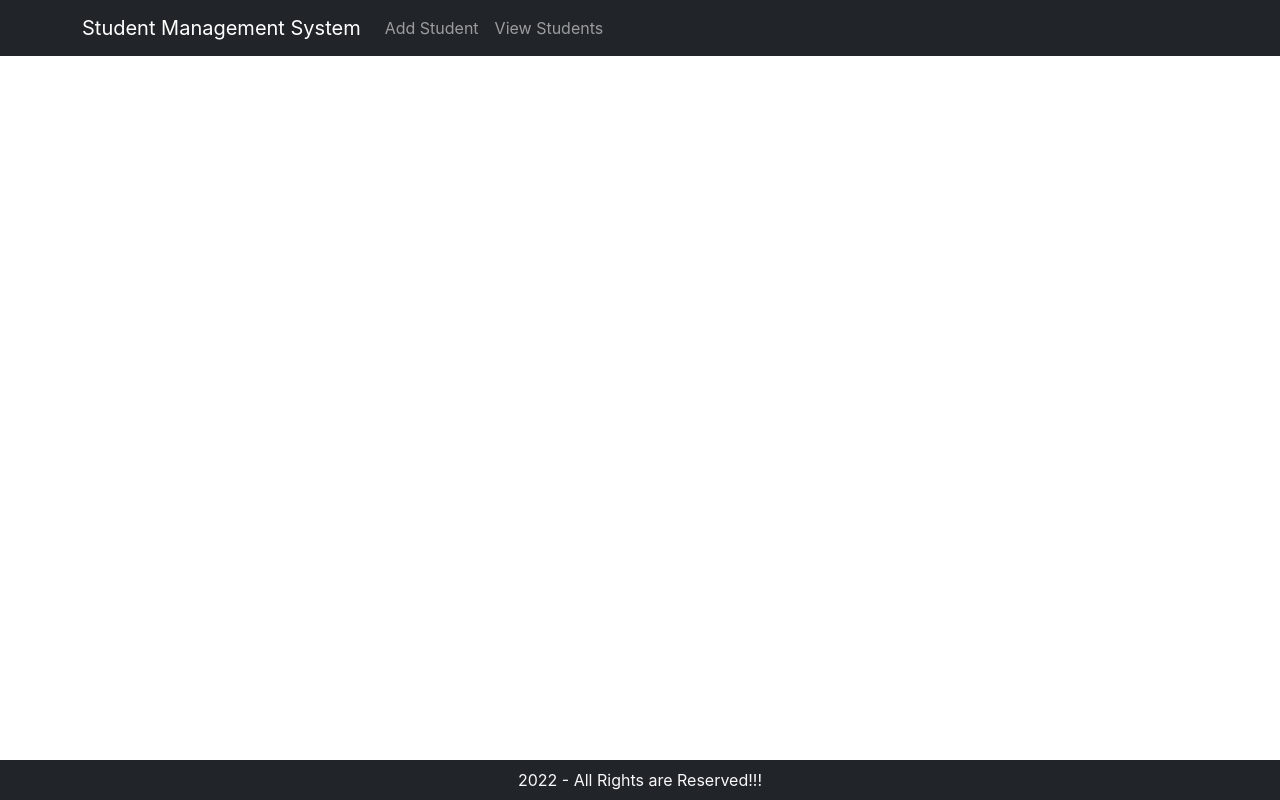
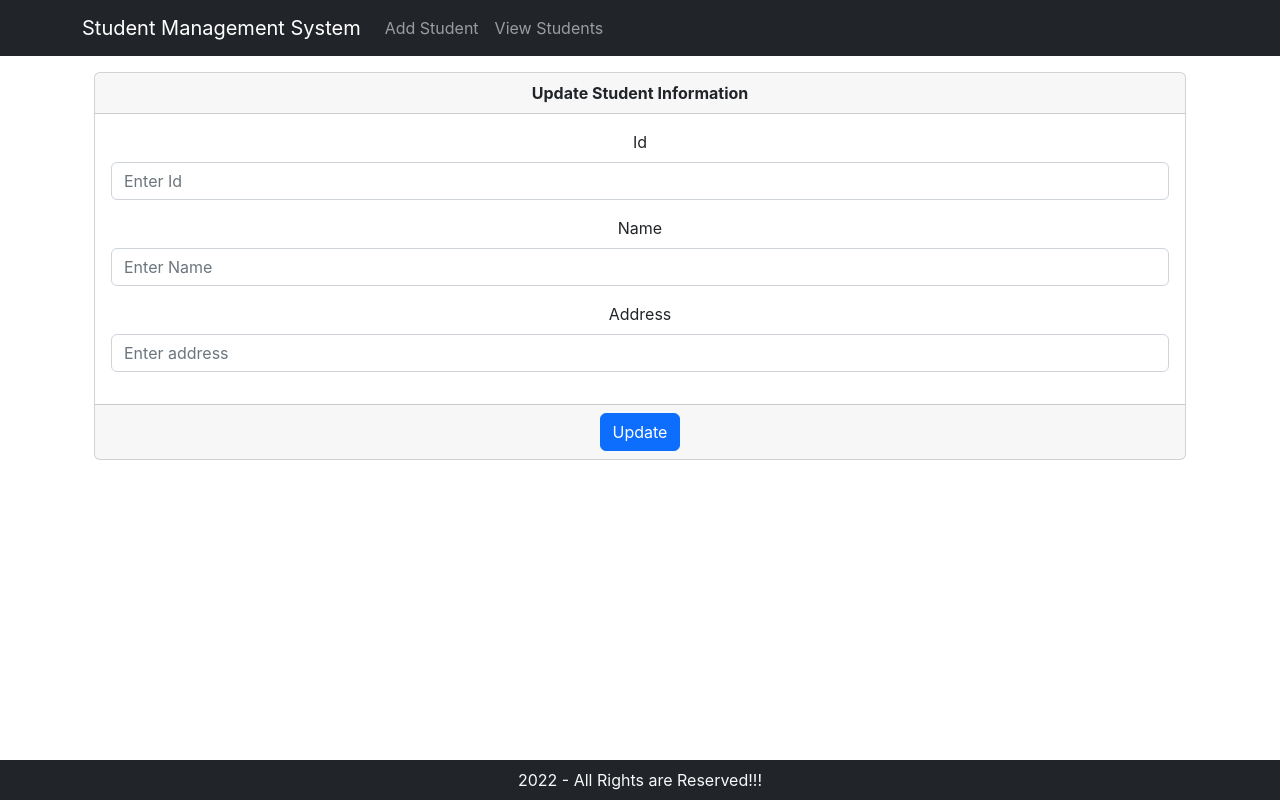
Before and after one commit to harshlakhani061/20IT061_StudentManagmentSystemFrontend, a React (Create React App) app: page /student/1 in a window 1280 px wide. Built offline with nearby package versions, Linux system fonts and the light colour scheme; no server answers.

Commit message:
Added Edit Functionality

```diff
--- a/src/App.js
+++ b/src/App.js
@@ -14,6 +14,7 @@
                <Container>
                    <Routes>
                        <Route path="student" element={<Student/>}/>
+                       <Route path="student/:studentId" element={<Student/>}/>
                        <Route path="listStudents" element={<StudentList/>}/>
                    </Routes>
                </Container>
--- a/src/Components/Student.js
+++ b/src/Components/Student.js
@@ -1,11 +1,29 @@
 import axios from "axios";
-import React, { useState } from "react";
-import { Container, Form, Card, Button } from "react-bootstrap";
+import React, {useEffect, useState} from "react";
+import {Container, Form, Card, Button} from "react-bootstrap";
+import {useNavigate, useParams} from "react-router-dom";
 
 export default function Student() {
-const [id, setId] = useState();
-  const [name, setName] = useState();
-  const [address, setAddress] = useState();
+    const [id, setId] = useState([]);
+    const [name, setName] = useState([]);
+    const [address, setAddress] = useState([]);
+
+    const { studentId } = useParams();
+    const navigate = useNavigate();
+
+    useEffect(() => {
+        if (studentId) {
+            axios.get("http://localhost:8080/student/" + studentId)
+                .then((response) => {
+                    if (response.data != null) {
+                        setId((response.data.id));
+                        setName((response.data.name));
+                        setAddress((response.data.address));
+                    }
+                })
+                .catch((error) => alert(error));
+        }
+    },[])
 
     let student = {
         id: id,
@@ -27,37 +45,71 @@
         event.preventDefault();
         axios
             .post("http://localhost:8080/student", student)
-      .then((response) => alert(response.data))
+            .then((response) => {
+                if (response.data != null) {
+                    alert("Record Added Successfully!!!");
+                }
+            })
             .catch((error) => alert(error));
         setId("");
         setName("");
-    setAddress("");  };
+        setAddress("");
+    };
+
+    let updateStudent = (event) => {
+        event.preventDefault();
+        axios.put("http://localhost:8080/student/" + studentId, student)
+            .then((response) => {
+                if (response.data != null) {
+                    alert("Record Updated Successfully!!!");
+                    navigate("/listStudents");
+                }
+            })
+    }
 
     return (
         <div className="my-3">
             <Container>
                 <Card>
-          <Form onSubmit={saveStudent}>
+                    <Form onSubmit={studentId != null ? updateStudent : saveStudent}>
                         <Card.Header>
-            <strong>Add Student Information</strong>
+                            <strong>{studentId != null ? "Update Student Information" : "Add Student Information"}</strong>
                         </Card.Header>
                         <Card.Body>
-              <Form.Group className="mb-3" >
+                            <Form.Group className="mb-3">
                                 <Form.Label>Id</Form.Label>
-                <Form.Control name="id" value={id} type="text" placeholder="Enter id" onChange={textChanged}/>
+                                <Form.Control
+                                    name="id"
+                                    value={id}
+                                    type="text"
+                                    placeholder="Enter Id"
+                                    onChange={textChanged}
+                                />
                             </Form.Group>
-              <Form.Group className="mb-3" >
+                            <Form.Group className="mb-3">
                                 <Form.Label>Name</Form.Label>
-                <Form.Control name="name" value={name} type="text" placeholder="Enter name" onChange={textChanged} />
+                                <Form.Control
+                                    name="name"
+                                    value={name}
+                                    type="text"
+                                    placeholder="Enter Name"
+                                    onChange={textChanged}
+                                />
                             </Form.Group>
-              <Form.Group className="mb-3" controlId="formBasicEmail">
+                            <Form.Group className="mb-3">
                                 <Form.Label>Address</Form.Label>
-                <Form.Control name="address" value={address} type="text" placeholder="Enter address" onChange={textChanged} />
+                                <Form.Control
+                                    name="address"
+                                    value={address}
+                                    type="text"
+                                    placeholder="Enter address"
+                                    onChange={textChanged}
+                                />
                             </Form.Group>
                         </Card.Body>
                         <Card.Footer>
                             <Button variant="primary" type="submit">
-                Submit
+                                {studentId != null ? "Update" : "Submit"}
                             </Button>
                         </Card.Footer>
                     </Form>
--- a/src/Components/StudentList.js
+++ b/src/Components/StudentList.js
@@ -3,6 +3,7 @@
 import axios from "axios";
 import {FontAwesomeIcon} from "@fortawesome/react-fontawesome";
 import {faEdit, faTrash} from "@fortawesome/free-solid-svg-icons";
+import {Link} from "react-router-dom";
 
 export default function StudentList() {
 
@@ -58,8 +59,10 @@
                                         <td>{student.address}</td>
                                         <td>
                                             <ButtonGroup>
+                                                <Link to={"/student/" + student.id}>
                                                 <Button size="sm" variant="outline-primary"><FontAwesomeIcon
                                                     icon={faEdit}>Edit</FontAwesomeIcon></Button>
+                                                 </Link>
                                                 <Button size="sm" variant="outline-danger"><FontAwesomeIcon
                                                     icon={faTrash}>Delete</FontAwesomeIcon></Button>
                                             </ButtonGroup>
```
Lines whose indentation alone changed are shown as unchanged.
